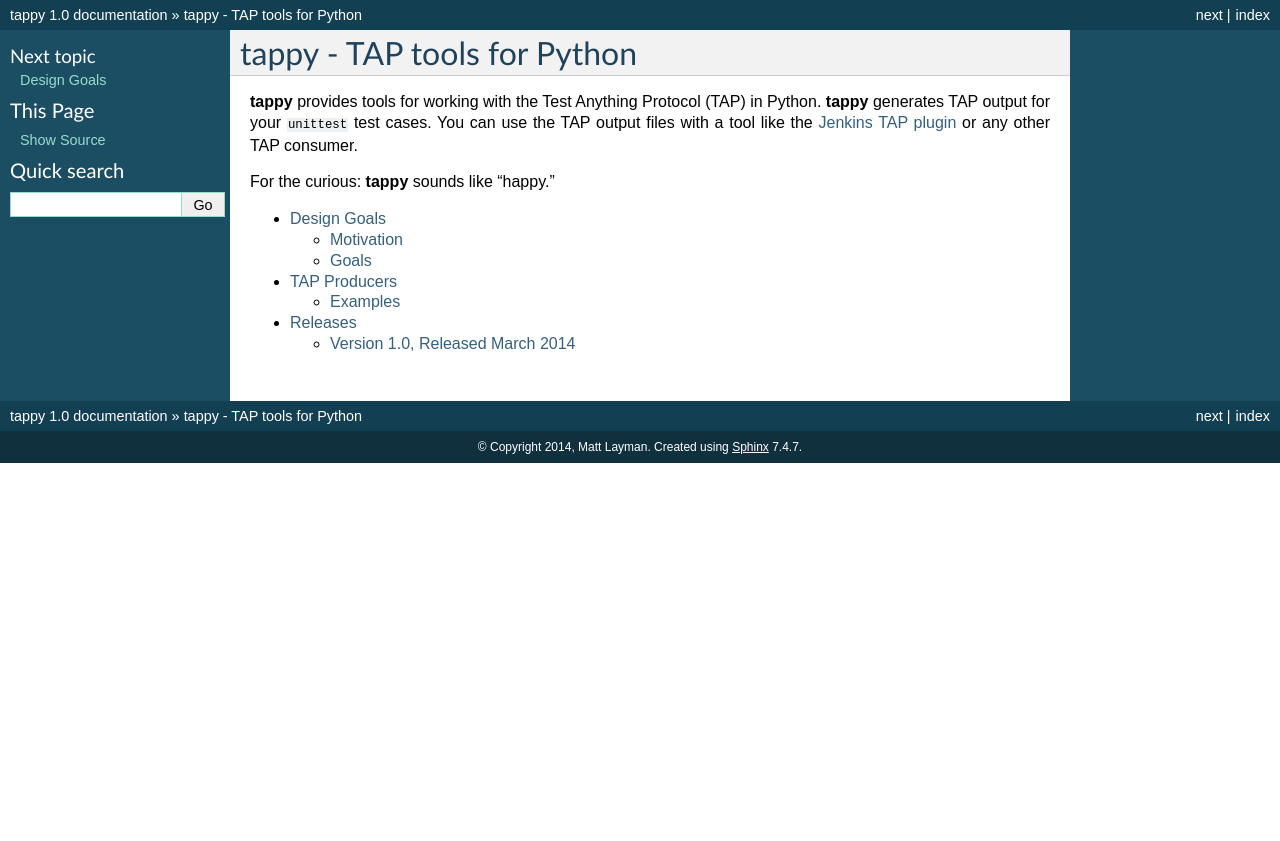
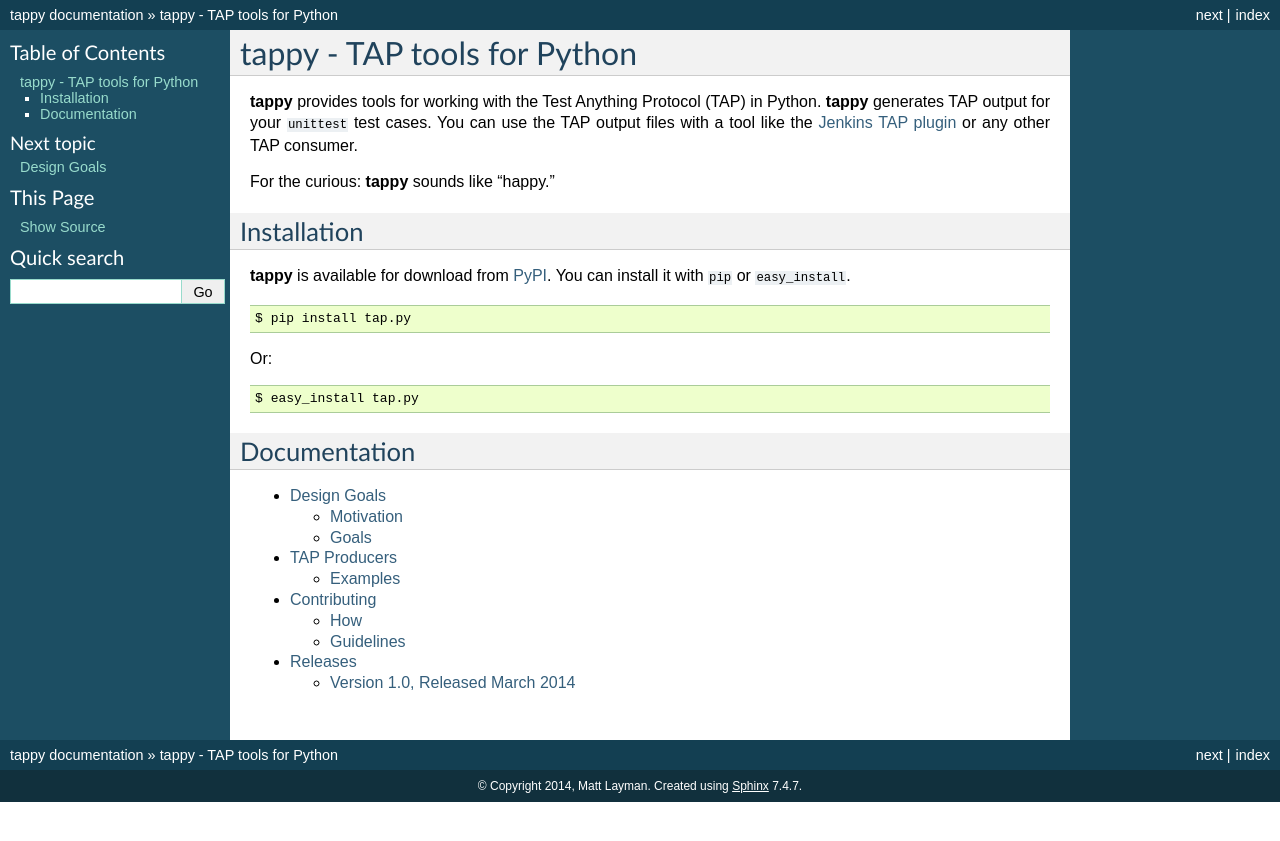
Before and after one commit to python-tap/tappy, a Sphinx documentation site: the page built from docs/index.rst, in a window 1280 px wide. Shown: the top 841 px of the page. Built offline with Sphinx 7.4.7, drawn with Linux system fonts in a browser that asks for light colours.

```diff
--- a/docs/index.rst
+++ b/docs/index.rst
@@ -9,9 +9,30 @@ consumer.
 
 For the curious: **tappy** sounds like "happy."
 
+Installation
+------------
+
+**tappy** is available for download from `PyPI
+<https://pypi.python.org/pypi/tap.py>`_.  You can install it with ``pip`` or
+``easy_install``.
+
+.. code-block:: bash
+
+   $ pip install tap.py
+
+Or:
+
+.. code-block:: bash
+
+   $ easy_install tap.py
+
+Documentation
+-------------
+
 .. toctree::
    :maxdepth: 2
 
    goals
    producers
+   contributing
    releases
--- a/setup.py
+++ b/setup.py
@@ -31,7 +31,7 @@ if __name__ == '__main__':
         ])
 
     setup(
-        name='tappy',
+        name='tap.py',
         version=__version__,
         url='https://github.com/mblayman/tappy',
         license='BSD',
@@ -56,5 +56,9 @@ if __name__ == '__main__':
             'Programming Language :: Python :: 2.7',
             'Topic :: Software Development :: Testing',
         ],
+        keywords=[
+            'TAP',
+            'unittest',
+        ]
         test_suite='tap.tests'
     )
```
Also changed, not shown: README.md (+21 -0 lines), docs/contributing.rst (added, +19 -0 lines).
